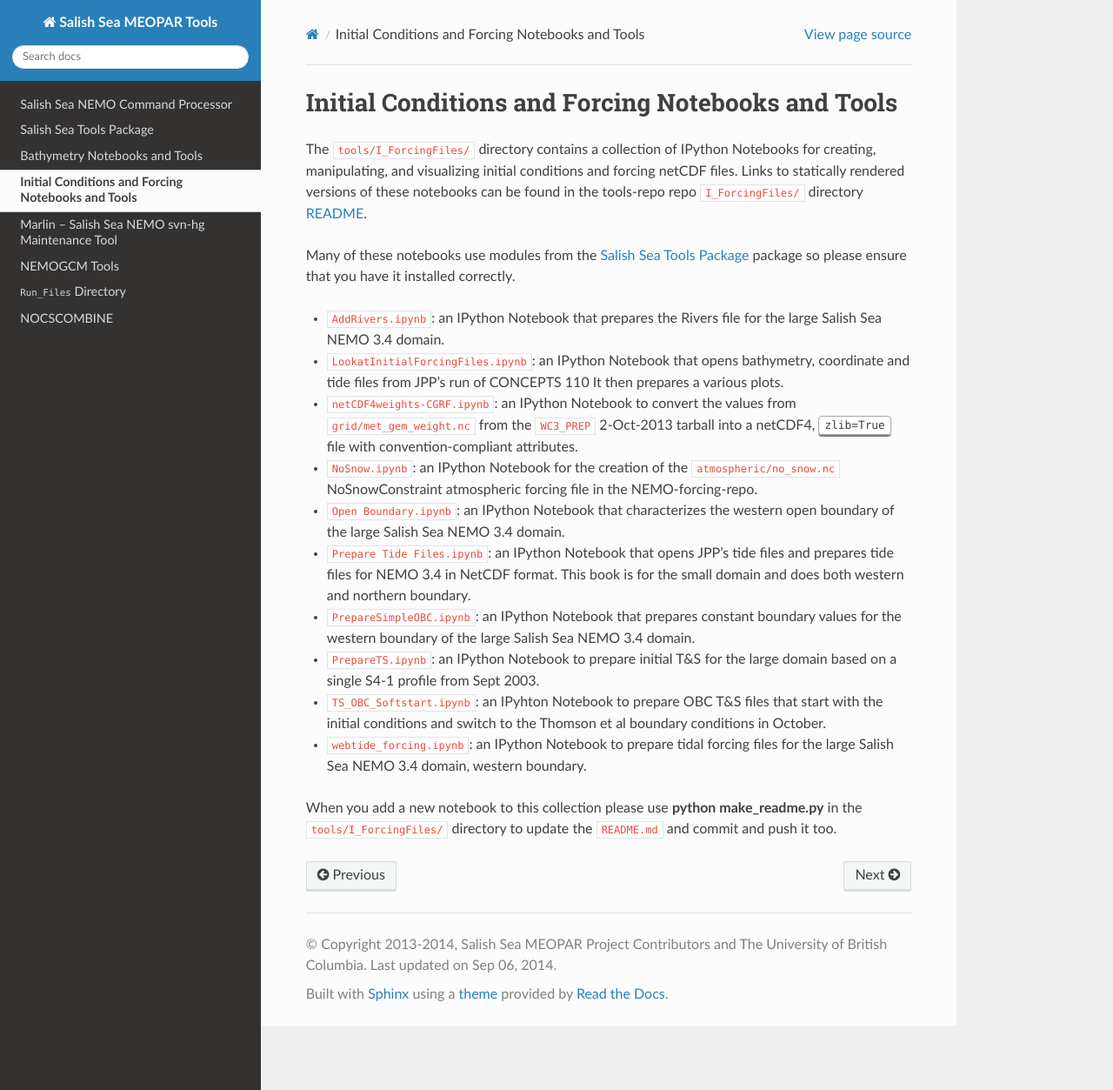
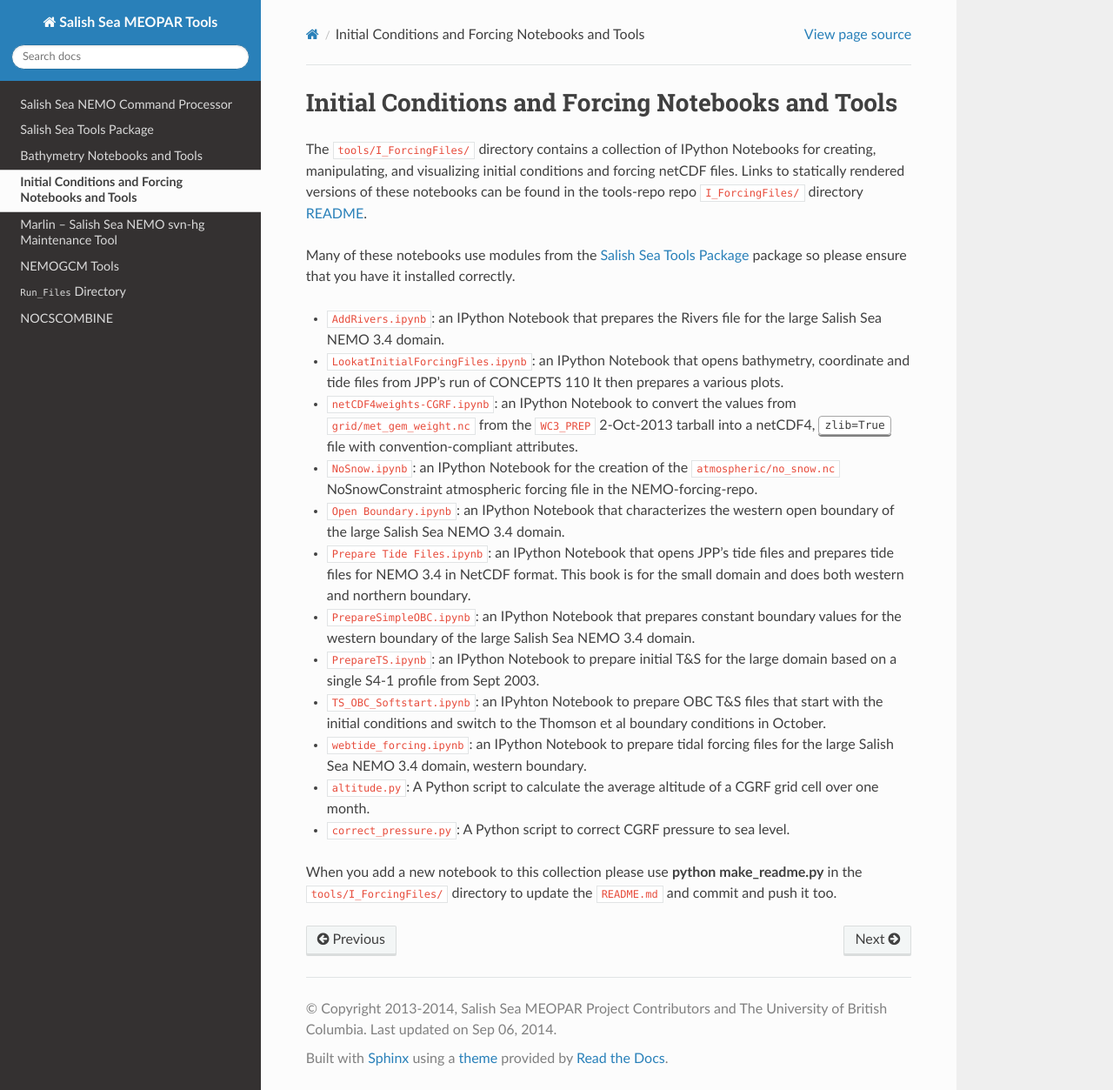
Before and after one commit to SalishSeaCast/tools, a Sphinx documentation site: the page built from docs/I_ForcingFiles/index.rst, in a window 1280 px wide and 1253 px high. Shown: the whole window at 87% size. Built offline with Sphinx 7.4.7 and the Read the Docs theme 2.0.0, drawn with Linux system fonts in a browser that asks for light colours.

Commit message:
Added some description of pressure correction scripts

```diff
--- a/docs/I_ForcingFiles/index.rst
+++ b/docs/I_ForcingFiles/index.rst
@@ -33,4 +33,8 @@ Many of these notebooks use modules from the :ref:`SalishSeaTools` package so pl
 
 * :file:`webtide_forcing.ipynb`: an IPython Notebook to prepare tidal forcing files for the large Salish Sea NEMO 3.4 domain, western boundary.
 
+* :file:`altitude.py`: A Python script to calculate the average altitude of a CGRF grid cell over one month.
+
+* :file:`correct_pressure.py`: A Python script to correct CGRF pressure to sea level.
+
 When you add a new notebook to this collection please use :command:`python make_readme.py` in the :file:`tools/I_ForcingFiles/` directory to update the :file:`README.md` and commit and push it too.
```
